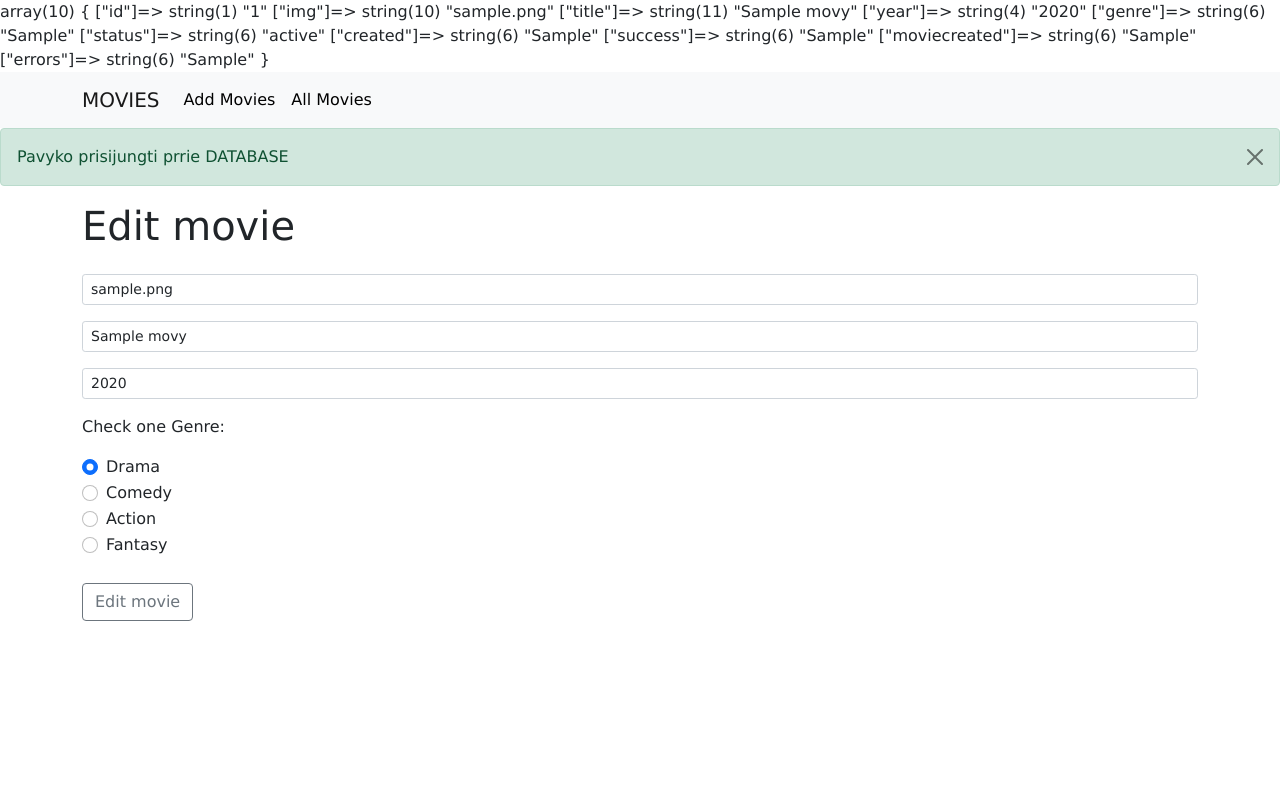
After one commit to 1Laura/PHP-tasks, a PHP site: page /editMovie.php?id=1 in a window 1280 px wide. The commit adds this page. Run offline with PHP 8.4, Linux system fonts and the light colour scheme; tables that the repository leaves empty or names only in its code hold one stand-in row (values such as "Sample post"); some libraries are stand-ins or nearby versions.

Commit message:
Movie can add, edit and delete

```diff
--- a/movies/Class/DataBase.php
+++ b/movies/Class/DataBase.php
@@ -10,80 +10,116 @@ class DataBase
     private $dataBaseName = 'movies';
 
     //prisijungima saugantis kintamasis
-    public $status;
     public $conn;
 
     public function __construct()
     {
         $this->conn = new mysqli($this->serverName, $this->userName, $this->password, $this->dataBaseName);
+
         if ($this->conn->connect_error) {
-            die('kazkas neveikia: ' . $this->conn->connect_error);
+            die('kazkas atsitiko: ' . $this->conn->connect_error);
         }
-        $this->status = "Prisijungem";
+
+        if (!isset($_SESSION['statusArr'])) {
+            $_SESSION['statusArr'] = [];
+        }
+        $_SESSION['statusArr'][] = 'Pavyko prisijungti prrie DATABASE';
     }
 
     //Pagal turimas žinias phpmyadmin susikurti naują duombazę, ir joje lentelę su 6 stulpeliais:
     //id (int) - autoincrement;  //img (varchar) - simbolių 255; //title(varchar) - simbolių 255;
     //year (year);  //genre (varchar) - simbolių 255;  //created (timestamp) - current timestamp;
-
-    public function createDbTable()
-    {
-        $sql = "CREATE TABLE movies(`id` INT(3) UNSIGNED AUTO_INCREMENT primary  key ,
-     `img` VARCHAR(255),
-      `title` VARCHAR(255),
-       `year` YEAR,
-        `genre` VARCHAR(255),
-         `created` TIMESTAMP DEFAULT CURRENT_TIMESTAMP ON UPDATE CURRENT_TIMESTAMP)";
-        $this->makeQuery($sql, 'Movies lentele sukurta sekmingai');
-    }
+    // LENTELE SUSIKURIAI PHP MY ADMINE
 
     //Add Movie to DB===============================================================================================
     //>> Paspaudus mygtuką ‘Add Movie’ PHP & JS pagalba įdedate įrašą į duombazę.
     //>> Sėkmingo įtraukimo į DB atveju, stilizuota žinutė, kad pavyko.
     //>> Bonus task* - Validacija ar laukeliai nėra tušti (t.y. turi būti supildyti), jei tušti - žinutė;
 
-    //funkcija, kad pridetu viena posta
+    //funkcija, kad ADD viena posta=====================================================================================
     public function addMovie($img, $title, $year, $genre)
     {
         $sql = "INSERT INTO `movies`(`img`, `title`, `year`, `genre`) VALUES ('$img', '$title', '$year', '$genre')";
-        $this->makeQuery($sql, 'Movie pridetas sekmingai');
+        $this->makeQuery($sql, 'Movie added sekmingai');
     }
 
-    //metodas gauti visus movies is musu Post lenteles
+    //funkcija, kad EDIT posta==========================================================================================
+    public function editMovie($id, $img, $title, $year, $genre)
+    {
+        $sql = "UPDATE `movies` SET `img`='$img',`title`='$title',`year`='$year',`genre`='$genre' WHERE `id`='$id' limit 1";
+        $this->makeQuery($sql, 'Movie update pavyko');
+    }
+
+    //funkcija, kad DELETE posta========================================================================================
+    public function deleteMovie($id)
+    {
+        $sql = "DELETE FROM movies WHERE `id`='$id' LIMIT 1";
+        $this->makeQuery($sql, 'Movie delete sekmingai');
+    }
+
+    //pagalbinis metodas atlikti uzklausa ir gauti feedback=============================================================
+    private function makeQuery($sql, $msg)
+    {
+        if ($this->conn->query($sql) === true) {
+            $_SESSION['statusArr'][] = $msg;
+        } else {
+            $_SESSION['statusArr'][] = "Klaida:  {$this->conn->error}";
+        }
+    }
+
+    //metodas gauti visus movies is musu movies lenteles==================================================================
     public function getMovies()
     {
-        // $sql = "SELECT * FROM Posts";
         $sql = "SELECT * FROM `movies` ORDER BY `movies`.`created` DESC";
-        // $mysqliResultObj turi savybe num_rows
         $mysqliResultObj = $this->conn->query($sql);
         if ($mysqliResultObj->num_rows > 0) {
-            //gauta daugiau nei nulis eiluciu
+            $_SESSION['statusArr'][] = "Gaunam {$mysqliResultObj->num_rows} movies";
             return $mysqliResultObj->fetch_all(MYSQLI_ASSOC);
         } else {
-            $this->status = "Klaida: radom 0 eiluciu";
+            $_SESSION['statusArr'][] = "Klaida: radom 0 movies";
+        }
+    }
+
+    //metodas gauti viena movie is musu movies lenteles==================================================================
+    public function getMovie($id)
+    {
+        $sql = "SELECT * FROM `movies` WHERE `id`='$id'";
+        $mysqliResultObj = $this->conn->query($sql);
+        if ($mysqliResultObj->num_rows > 0) {
+//            $_SESSION['statusArr'][] = "Gaunam {$mysqliResultObj->num_rows} movies";
+            return $mysqliResultObj->fetch_assoc();
+        } else {
+            $_SESSION['statusArr'][] = "Klaida: radom 0 movies";
         }
     }
 
 
-    //pagalbines funkcijos==========================================================================================
-    private function makeQuery($sql, $msg)
-    {
-        if ($this->conn->query($sql) === true) {
-            $this->status = $msg;
-        } else {
-            $this->status = "Klaida:  {$this->conn->error}";
-        }
-    }
-
-    // helper klase atvaizduoti feedback taip kaip mes norim
-    public function showStatus()
+    // helper f-ja atvaizduoti feedback taip kaip mes norim=============================================================
+    public function showStatus($status)
     {
         ?>
         <div class="alert alert-success alert-dismissible fade show" role="alert">
-            <?php echo $this->status ?>
+            <?php echo $status ?>
             <button type="button" class="btn-close" data-bs-dismiss="alert" aria-label="Close"></button>
         </div>
         <?php
+    }
+
+    public function showStatusArray()
+    {
+        $reverseArr = array_reverse($_SESSION['statusArr']);
+        foreach ($reverseArr as $index => $statusMsg) {
+            if ($index < 3) {
+                $this->showStatus($statusMsg);
+            } else {
+                break;
+            }
+        }
+        if (count($_SESSION['statusArr']) > 10) {
+            $count = count($_SESSION['statusArr']);
+            array_splice($_SESSION['statusArr'], 0, $count - 10);
+        }
+
     }
 
     // duomenu bazes susijungimu uzdarymas
@@ -91,6 +127,4 @@ class DataBase
     {
         $this->conn->close();
     }
-
-
 }
--- a/movies/Class/Validation.php
+++ b/movies/Class/Validation.php
@@ -10,6 +10,15 @@ class Validation
             return true;
         }
     }
+
+//    public function cleanAndReturnRadioBox($var)
+//    {
+//        if (isset($_POST[$var])) {
+//            return $_POST[$var];
+//        } else {
+//            $this->validErrors[$var] = 'not set genre';
+//        }
+//    }
 
     public function cleanAndReturnPostVar($var)
     {
@@ -24,9 +33,11 @@ class Validation
 
     public function isSetAndNotEmptyPostVar($var)
     {
-        if (!empty($_POST[$var]) && isset($_POST[$var])) {
-            // kintamasis nusatytas ir ne tuscias
-            return true;
+        if (isset($_POST[$var]) && !empty($_POST[$var])) {
+            if (trim($_POST[$var]) !== '') {
+                // kintamasis nusatytas ir ne tuscias
+                return true;
+            }
         }
     }
 
@@ -34,17 +45,25 @@ class Validation
     {
         // nutrinti white space tuscius tarpus
         $trimmed = trim($_POST[$var]);
-        $safeVar = htmlspecialchars($trimmed);
-        return $safeVar;
+        $safe = htmlspecialchars($trimmed);
+        return $safe;
     }
 
     public function showValidationErrors()
     {
         if (!empty($this->validErrors)) {
-            var_dump($this->validErrors);
+            print_r($this->validErrors);
         }
 
     }
+
+    public function getValidationErrors()
+    {
+        if (!empty($this->validErrors)) {
+            return $this->validErrors;
+        }
+    }
+
 
     public function thereAreNoErrors()
     {
--- /dev/null
+++ b/movies/editMovie.php
@@ -0,0 +1,105 @@
+<?php
+session_start();
+require_once "Class/Validation.php";
+require "Class/DataBase.php";
+$vld = new Validation();
+$db = new DataBase();
+
+$currentPage = 'Edit Movie';
+$currentPageTitle = 'Edit movie';
+$submitBtnName = 'editMovie';
+
+$idFromGet = htmlspecialchars($_GET['id']);
+$movie = $db->getMovie($idFromGet);
+var_dump($movie);
+
+$id = $movie['id'];
+$img = $movie['img'];
+$name = $movie['title'];
+$year = $movie['year'];
+$genre = $movie['genre'];
+
+
+if ($vld->checkFormSubmit($submitBtnName)) {
+    //gaunam reiksme jei ivesta
+    $imgUrl = $vld->cleanAndReturnPostVar('img');
+    $movieName = $vld->cleanAndReturnPostVar('title');
+    $movieYear = $vld->cleanAndReturnPostVar('year');
+    $genreType = $_POST['genre'];
+    var_dump($genreType);
+
+    //jei nera klaidu tai addinsim movie
+    if ($vld->thereAreNoErrors()) {
+        $db->editMovie(htmlspecialchars($_GET['id']), $imgUrl, $movieName, $movieYear, $genreType);
+        //cia galetu nuredirectinti i index.php
+        header("Location: index.php");
+    }
+}
+
+
+require "includes/head.php";
+require "includes/navigation.php";
+
+echo $db->showStatusArray();
+
+?>
+    <main class="container">
+        <h1><?php echo $currentPageTitle ?></h1>
+        <?php $vld->showValidationErrors(); ?>
+        <div id="fetchReturn"></div>
+        <div>
+            <form id="mainForm" class="mt-4" action="" method="post">
+                <div class="form-group input-group-sm mb-3">
+                    <input type="text" class="form-control" aria-label="Sizing example input"
+                           aria-describedby="inputGroup-sizing-sm" name="img" id="img"
+                           placeholder="Provide Movie Image as URL" value="<?php echo $img ?? '' ?>">
+                    <p class="error-msg"></p>
+                </div>
+                <div class="form-group input-group-sm mb-3">
+                    <input type="text" class="form-control" aria-label="Sizing example input"
+                           aria-describedby="inputGroup-sizing-sm" name="title" id="title"
+                           placeholder="Enter movie name" value="<?php echo $name ?? '' ?>">
+                    <p class="error-msg"></p>
+                </div>
+                <div class="form-group input-group-sm mb-3">
+                    <input type="text" class="form-control" aria-label="Sizing example input"
+                           aria-describedby="inputGroup-sizing-sm" name="year" id="year"
+                           placeholder="Enter year movie was released" value="<?php echo $year ?? '' ?>">
+                    <p class="error-msg"></p>
+                </div>
+
+                <div id="genres">Check one Genre:</div>
+                <p class="error-msg"></p>
+                <div class="form-check">
+                    <input class="form-check-input" type="radio" checked name="genre" id="Drama" value="Drama"
+                        <?php echo $movie['genre'] === 'Drama' ? 'checked' : ''; ?> />
+                    <label class="form-check-label" for="genre"> Drama </label>
+                </div>
+                <div class="form-check">
+                    <input class="form-check-input" type="radio" name="genre" id="Comedy" value="Comedy"
+                        <?php echo $movie['genre'] === 'Comedy' ? 'checked' : ''; ?> />
+                    <label class="form-check-label" for="genre"> Comedy </label>
+                </div>
+                <div class="form-check ">
+                    <input class="form-check-input" type="radio" name="genre" id="Action" value="Action"
+                        <?php echo $movie['genre'] === 'Action' ? 'checked' : '' ?> />
+                    <label class="form-check-label" for="genre"> Action </label>
+                </div>
+                <div class="form-check">
+                    <input class="form-check-input" type="radio" name="genre" id="Fantasy" value="Fantasy"
+                        <?php echo $movie['genre'] === 'Fantasy' ? 'checked' : '' ?> />
+                    <label class="form-check-label" for="genre"> Fantasy </label>
+                </div>
+
+                <button type="submit" name="<?php echo $submitBtnName; ?>"
+                        class="btn btn-outline-secondary mt-4">  <?php echo $currentPageTitle ?></button>
+            </form>
+        </div>
+    </main>
+
+
+<?php
+include_once "includes/footer.php";
+//uzdarom db susijungimas
+$db->closeConn();
+?>
--- a/movies/includes/navigation.php
+++ b/movies/includes/navigation.php
@@ -1,6 +1,6 @@
 <nav class="navbar navbar-expand-lg navbar-light bg-light">
     <div class="container">
-        <a class="navbar-brand" href="index.php">MOVIES</a>
+        <a class="navbar-brand" >MOVIES</a>
         <button class="navbar-toggler" type="button" data-bs-toggle="collapse" data-bs-target="#navbarNav"
                 aria-controls="navbarNav" aria-expanded="false" aria-label="Toggle navigation">
             <span class="navbar-toggler-icon"></span>
@@ -11,7 +11,7 @@
                     <a class="nav-link" href="addMovies.php">Add Movies</a>
                 </li>
                 <li class="nav-item">
-                    <a class="nav-link" href="index.php">Get Movies</a>
+                    <a class="nav-link" href="index.php">All Movies</a>
                 </li>
             </ul>
         </div>
--- a/movies/style.css
+++ b/movies/style.css
@@ -27,3 +27,48 @@ body {
 img {
     width: 100%;
 }
+
+.card.large {
+    width: initial;
+}
+
+.error-input {
+    /*background-color: #cb9085;*/
+    border-color: #cb9085;
+    outline-color: tomato;
+    /*box-shadow: 0 0 0 0.2rem rgb(231, 2, 2);*/
+}
+
+
+
+.error-msg {
+    color: tomato;
+    text-align: center;
+    background-color: #ffd8d0;
+
+}
+
+/*Login form stuff*/
+
+.overlay {
+    position: fixed;
+    background-color: rgba(0, 0, 0, 0);
+    top: 0;
+    left: 0;
+    width: 100%;
+    height: 100%;
+    transform: translateX(100%);
+    transition: transform 0.2s ease-in-out, background-color 1s ease-in;
+}
+
+.overlay.active {
+    transform: translateX(0%);
+    background-color: rgba(0, 0, 0, 0.4);
+}
+
+.form-container {
+    width: 60%;
+    height: 40%;
+    background-color: white;
+
+}
```
Also changed, not shown: movies/addMovies.php (+118 -55 lines), movies/index.php (+23 -8 lines), movies/process/fetchProcess.php (+26 -10 lines).
